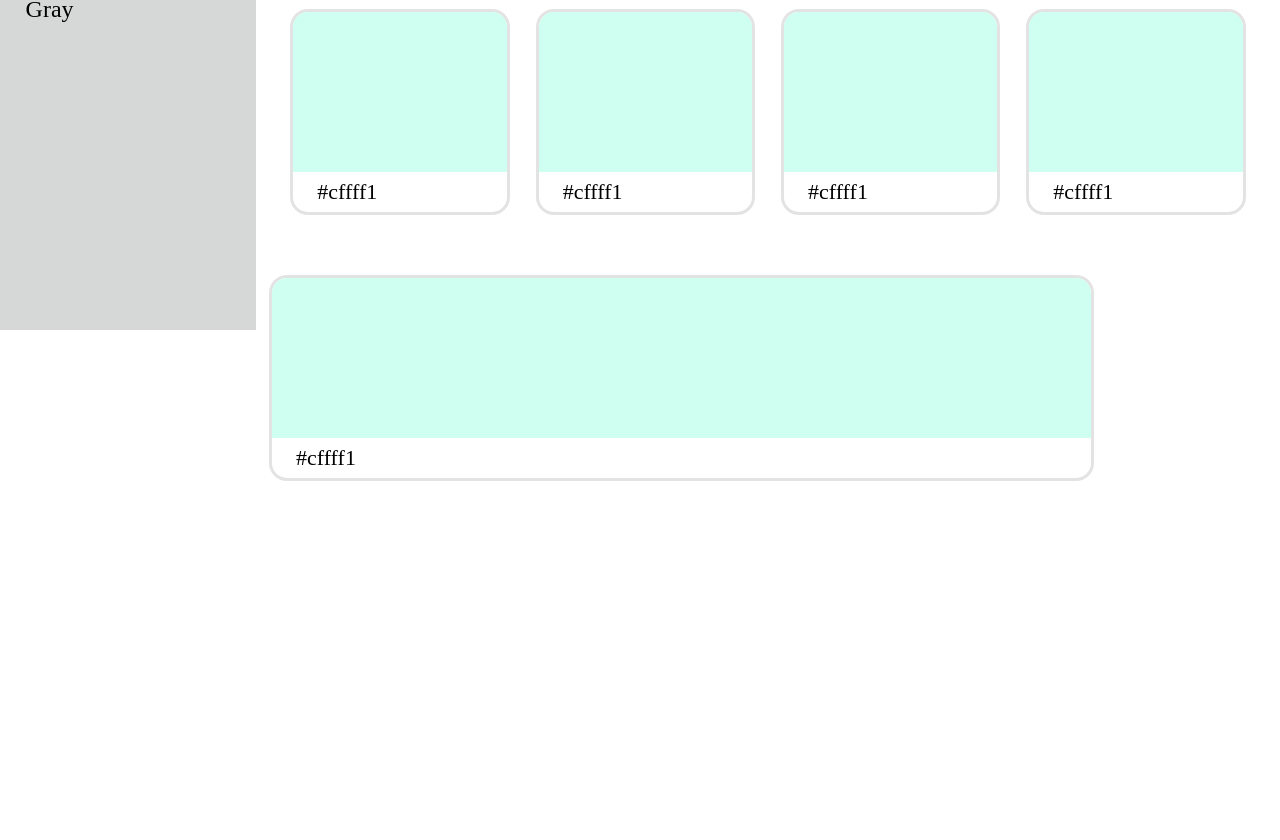
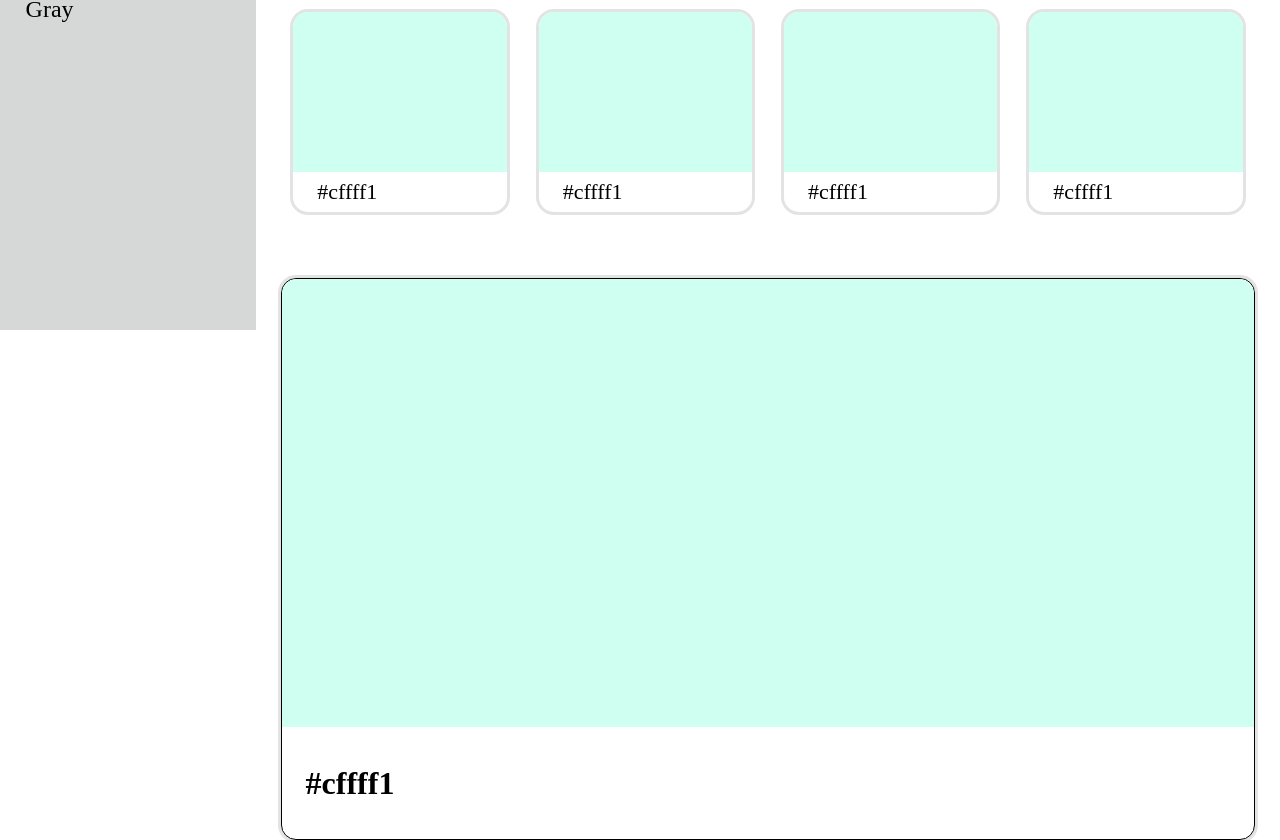
Before and after one commit to 2juicy/HHumansChallenge, a React (Create React App) app: page / in a window 1280 px wide. Shown: the part 570-1410 px from the top of the page. Before the commit the page ends 1064 px from the top, so only its background shows below. Built offline with nearby package versions, Linux system fonts and the light colour scheme; a web font is replaced by a local one.

Commit message:
detail progress

```diff
--- a/src/components/Detail/Detail.css
+++ b/src/components/Detail/Detail.css
@@ -4,5 +4,13 @@
 }
 
 #detail > .card {
-  width: 80%;
+  width: 95%;
+  height: 70vh;
+  margin: auto;
+  border: 1px solid black;
 }
+
+#detail p {
+  font-size: 32px;
+  font-weight: bolder;
+}
--- a/src/components/Detail/Detail.js
+++ b/src/components/Detail/Detail.js
@@ -5,7 +5,7 @@ import Card from "../Card/Card";
 export default function Detail() {
   return (
     <div id="detail">
-      <Card style={{ width: "100vw" }} />
+      <Card />
     </div>
   );
 }
```
